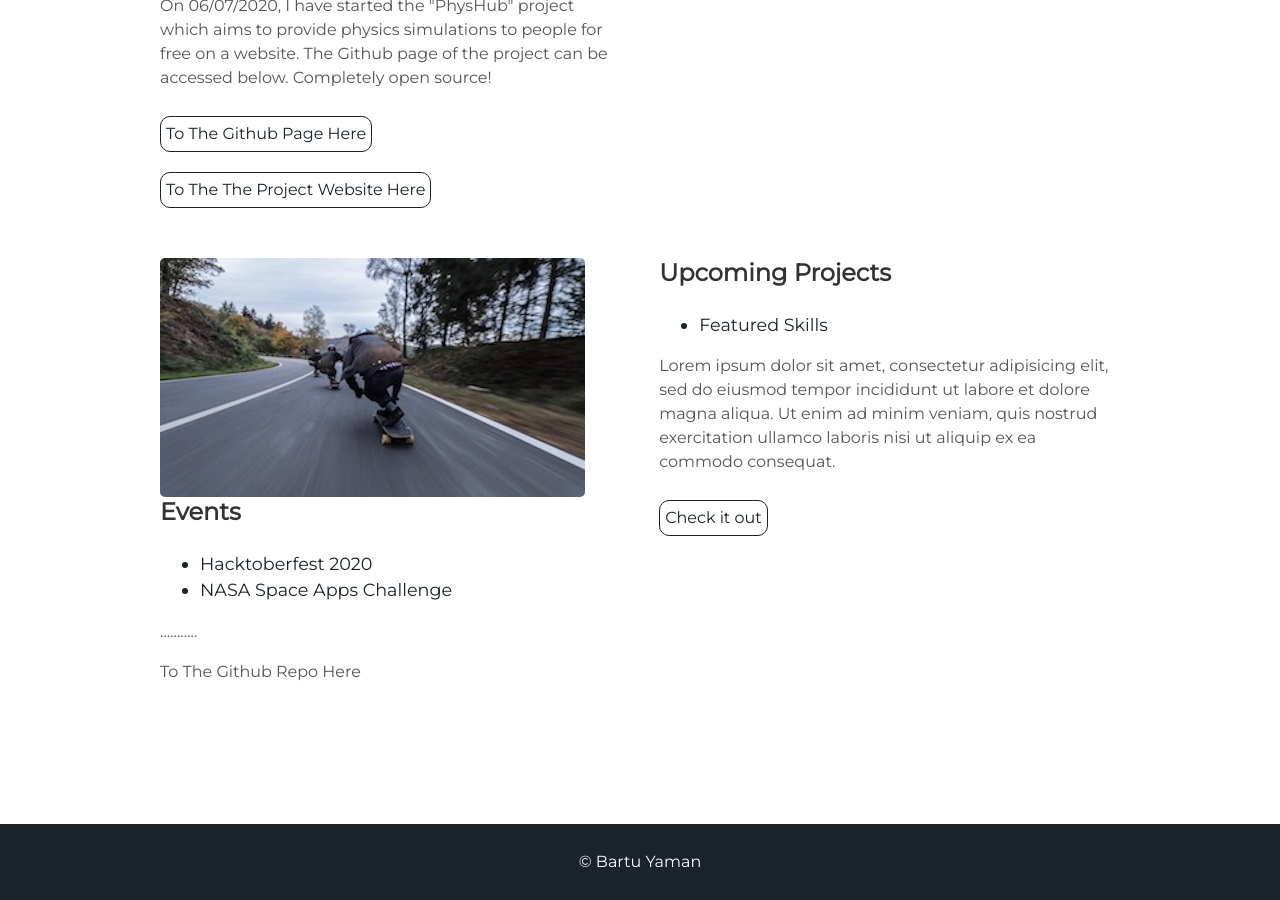
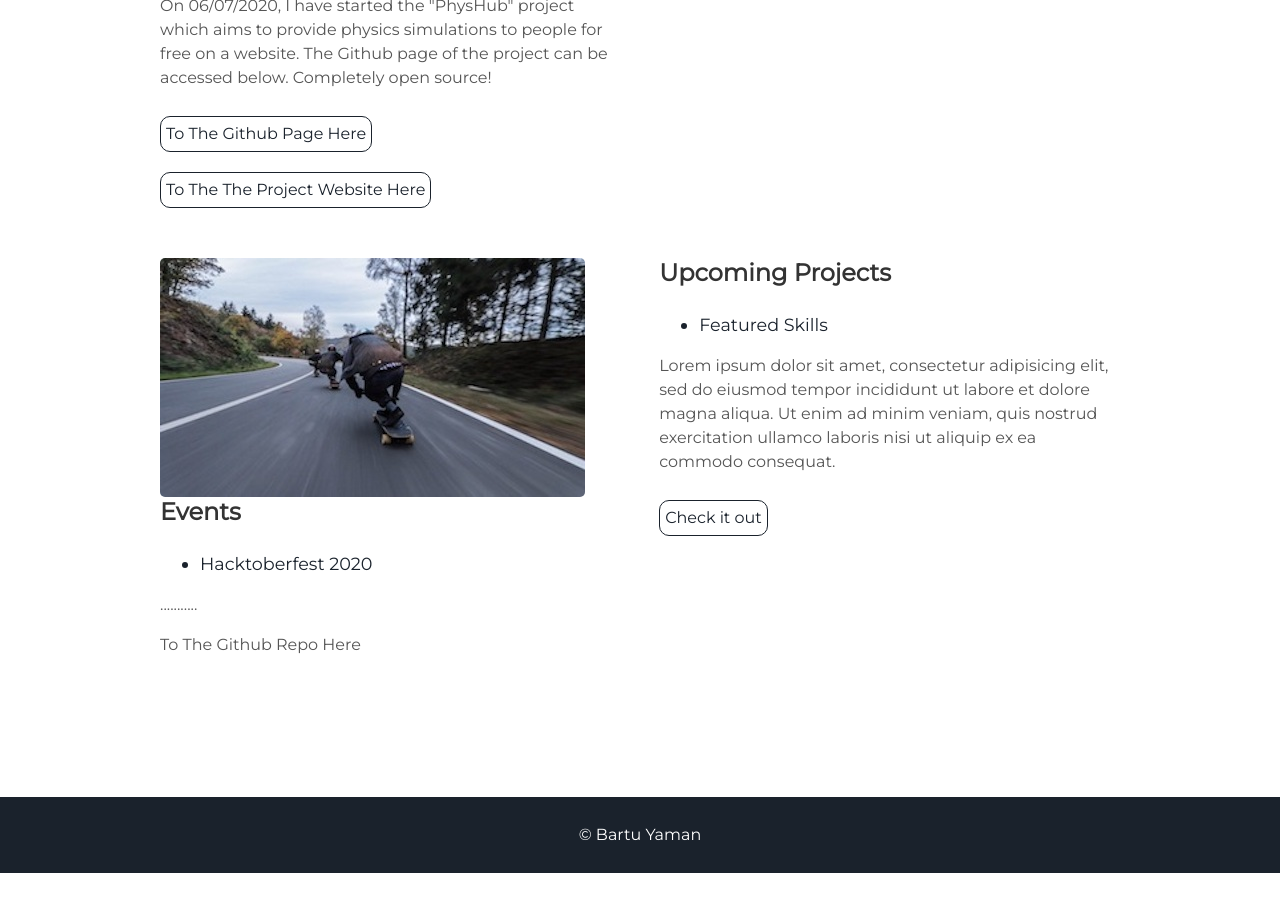
Before and after one commit to brtymn/brtymn.github.io, a Jekyll site: the page built from index.html, in a window 1280 px wide and 900 px high, scrolled down 1878 px. Built offline with Jekyll 4.4.1, drawn with Linux system fonts in a browser that asks for light colours; after the commit the page ends 2751 px from its top, so only the background shows below that.

Commit message:
Update projects.html

```diff
--- a/_includes/projects.html
+++ b/_includes/projects.html
@@ -37,7 +37,6 @@
     <h3> Events </h3>
     <ul>
       <li> Hacktoberfest 2020 </li>
-      <li> NASA Space Apps Challenge </li>
     </ul>
     <p>...........</p>
     <a class="">To The Github Repo Here</a>
```
